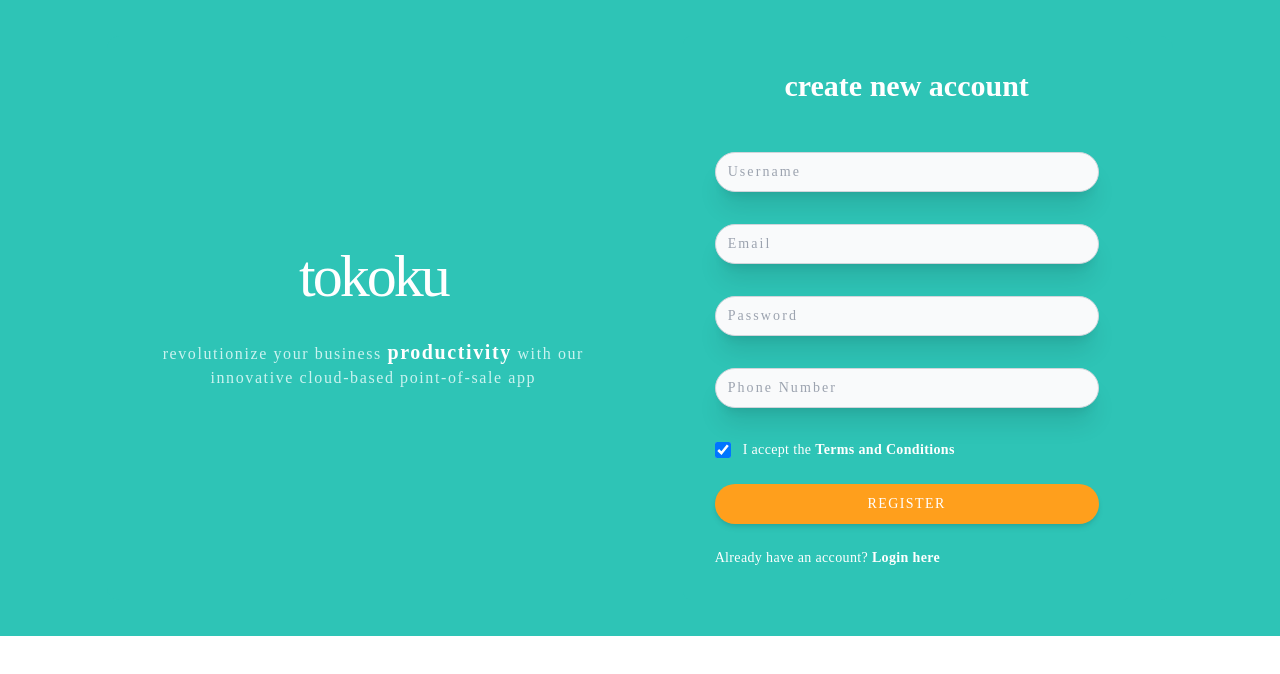
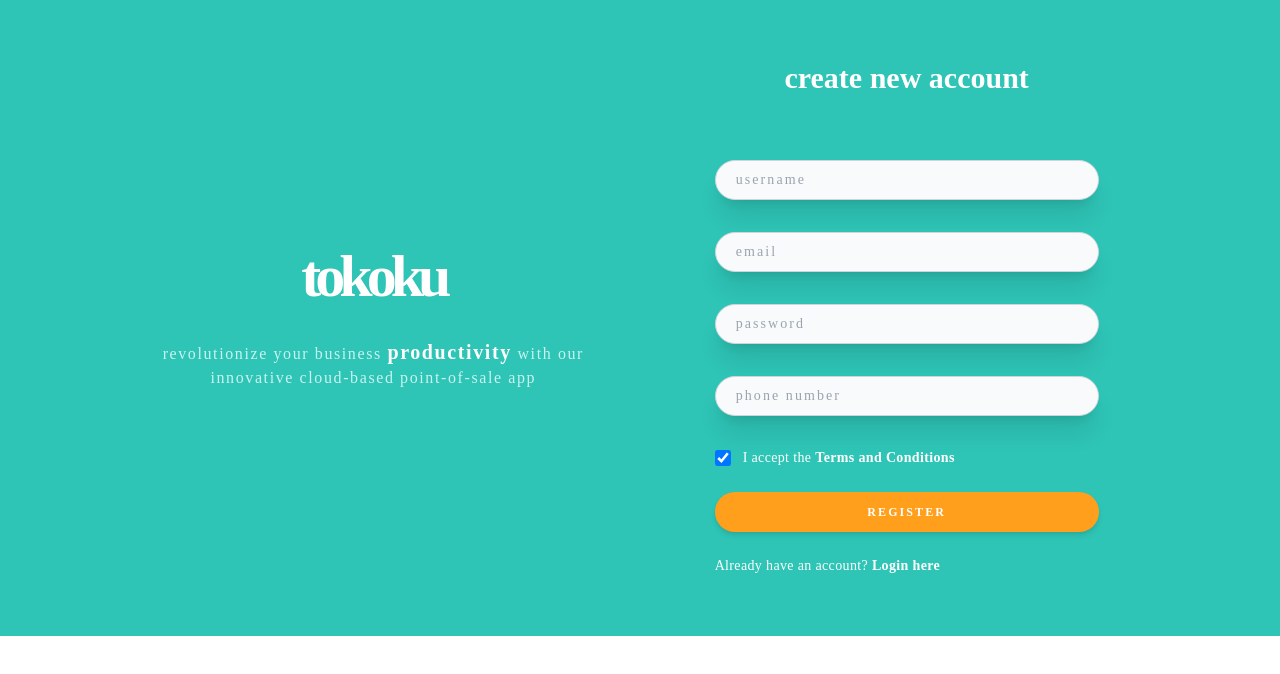
Before and after one commit to VirgiawanLR/mini-cashier-group1-FE, a React (Create React App) app: page /sign-up in a window 1280 px wide. Shown: the top 674 px of the page. Built offline with nearby package versions, Linux system fonts and the light colour scheme; the HTML template or start-up script is replaced by a standard one; what tw-elements would draw is missing.

Commit message:
update sign-up

```diff
--- a/src/components/user/registration/CustomForm.jsx
+++ b/src/components/user/registration/CustomForm.jsx
@@ -5,7 +5,7 @@ function CustomForm({ label, ...props }) {
   const [field, meta] = useField(props);
   return (
     <div className="relative">
-      <div className="relative" data-te-input-wrapper-init>
+      <div className="relative">
         <input
           {...field}
           {...props}
@@ -14,16 +14,16 @@ function CustomForm({ label, ...props }) {
               ? " placeholder:text-sm text-sm placeholder-red-400 bg-red-50 border-2" +
                 " border-red-500 text-red-900 h-10 my-8 tracking-[0.13rem]" +
                 " sm:text-sm rounded-full shadow-xl focus:ring-red-600 focus:border-red-600 block w-full" +
-                " px-3 placeholder:tracking-[0.13rem] tracking-[0.13rem]"
+                " px-5 placeholder:tracking-[0.13rem] tracking-[0.13rem]"
               : " placeholder:text-sm text-sm bg-gray-50 border border-gray-300 text-gray-900" +
                 " sm:text-sm rounded-full shadow-xl h-10 my-8 tracking-[0.13rem]" +
-                " focus:ring-light focus:border-light block w-full px-3" +
+                " focus:ring-light focus:border-light block w-full px-5" +
                 " placeholder:tracking-[0.13rem] tracking-[0.13rem]"
           }
         />
       </div>
       {meta.touched && meta.error && (
-        <div className="absolute tracking-wider text-red-600 text-xs left-3 top-10 pt-1 font-normal">
+        <div className="absolute tracking-wider text-red-600 text-xs left-5 top-10 pt-1 font-normal">
           {meta.error}
         </div>
       )}
--- a/src/pages/SignUp.jsx
+++ b/src/pages/SignUp.jsx
@@ -50,7 +50,7 @@ function SignUp() {
 
   return (
     <section
-      className="bg-primary py-9 flex
+      className="bg-primary py-7 flex
     items-center"
     >
       <div
@@ -61,7 +61,7 @@ function SignUp() {
           className="bg-primary py-20 bg-cover w-full lg:w-1/2 mr-0 flex rounded-bl-xl
         flex-col justify-center items-center rounded-tl-xl"
         >
-          <h1 className=" font-medium tracking-tighter text-6xl text-white">
+          <h1 className=" font-semibold -tracking-widest text-6xl text-white">
             tokoku
           </h1>
           <p
@@ -84,26 +84,28 @@ function SignUp() {
               className="w-full bg-primary rounded-lg
               md:mt-0 sm:max-w-md xl:p-0"
             >
-              <div className="p-6 space-y-4 md:space-y-12 sm:p-8">
+              <div className="p-6 space-y-16 sm:p-8">
+                <div className=" w-fit relative mx-auto">
                   <h1
-                  className="text-xl font-bold leading-tight
-                text-white md:text-3xl text-sec text-center"
+                    className="text-2xl font-bold leading-tight
+                    text-white md:text-3xl text-center"
                   >
                     create new account
                   </h1>
                   {backResponse.message && (
-                  <div className="relative m-0 p-0">
+                    <div className="absolute top-10">
                       {backResponse.isSuccess ? (
                         <p className=" text-sm text-primary font-semibold">
                           Check your email for verification
                         </p>
                       ) : (
-                      <p className=" text-sm text-red-400 font-semibold">
+                        <p className=" text-sm text-red-600 font-semibold">
                           {backResponse.message}
                         </p>
                       )}
                     </div>
                   )}
+                </div>
                 <Formik
                   initialValues={{
                     username: "",
@@ -122,44 +124,44 @@ function SignUp() {
                           name="username"
                           type="text"
                           id="username"
-                          placeholder="Username"
-                          label="Username"
+                          placeholder="username"
                         />
                         <CustomForm
                           name="email"
                           type="email"
                           id="email"
-                          placeholder="Email"
-                          label="Email"
+                          placeholder="email"
                         />
                         <CustomForm
                           name="password"
                           type="password"
                           id="password"
-                          placeholder="Password"
-                          label="Password"
+                          placeholder="password"
                         />
                         <CustomForm
                           name="phoneNumber"
                           type="text"
                           id="phoneNumber"
-                          placeholder="Phone Number"
-                          label="Phone Number"
+                          placeholder="phone number"
                         />
                         <CustomCheckbox
                           id="acceptedTOS"
                           name="acceptedTOS"
                           type="checkbox"
                         />
+
                         <button
                           type="submit"
-                          className="w-full shadow-md text-white bg-secondary hover:bg-tertiary
-                          focus:ring-4 focus:outline-none focus:ring-secondary font-medium
-                          rounded-full text-sm px-5 h-10 text-center tracking-widest
+                          className="w-full mx-auto shadow-md text-white
+                          bg-secondary hover:bg-tertiary
+                          focus:ring-4 focus:outline-none focus:ring-secondary
+                          font-extrabold rounded-full text-xs px-5 h-10
+                          text-center tracking-[0.13rem]
                           transition ease-in-out duration-200"
                         >
                           REGISTER
                         </button>
+
                         <p
                           className="text-sm font-light text-white
                           tracking-wide"
```
Lines whose indentation alone changed are shown as unchanged.
